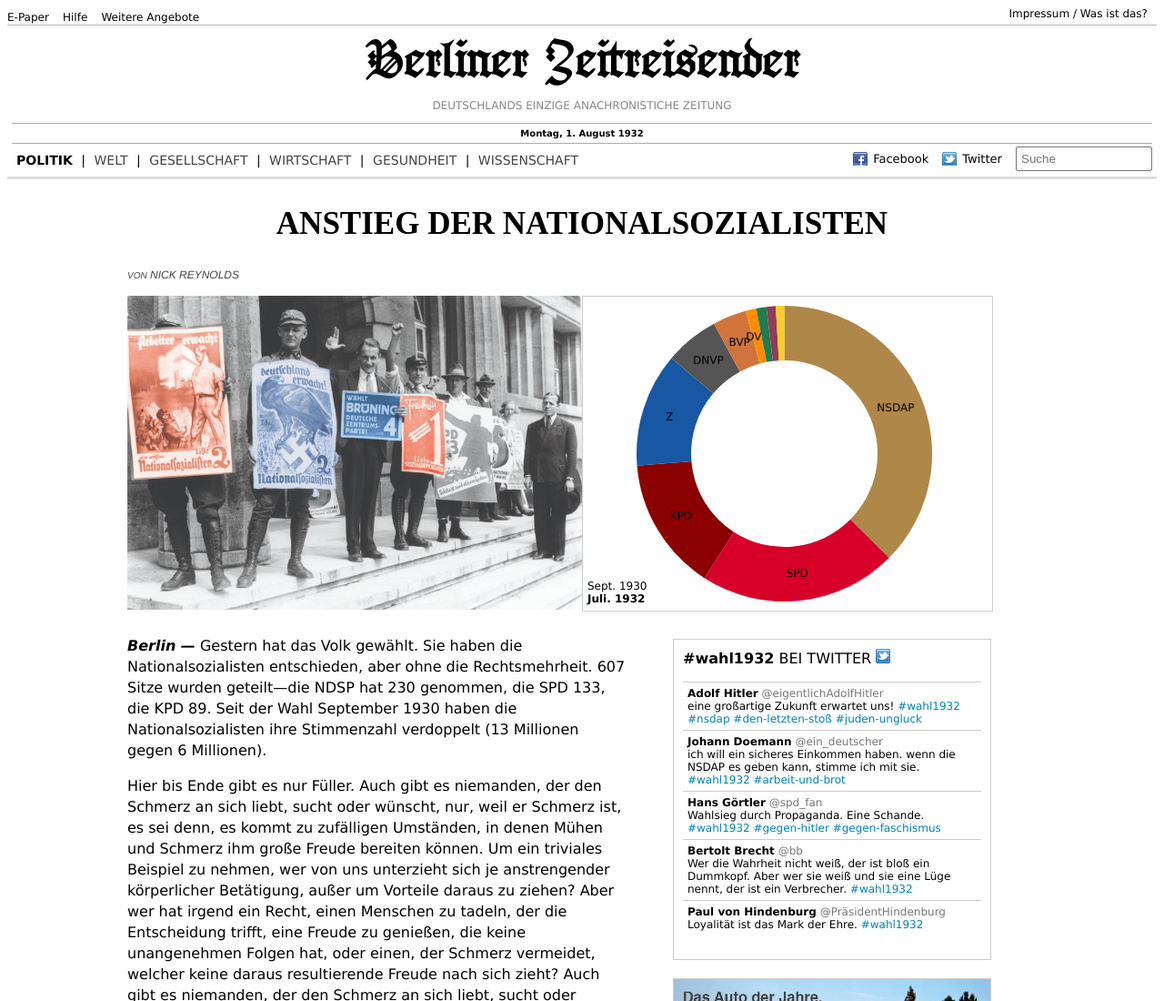
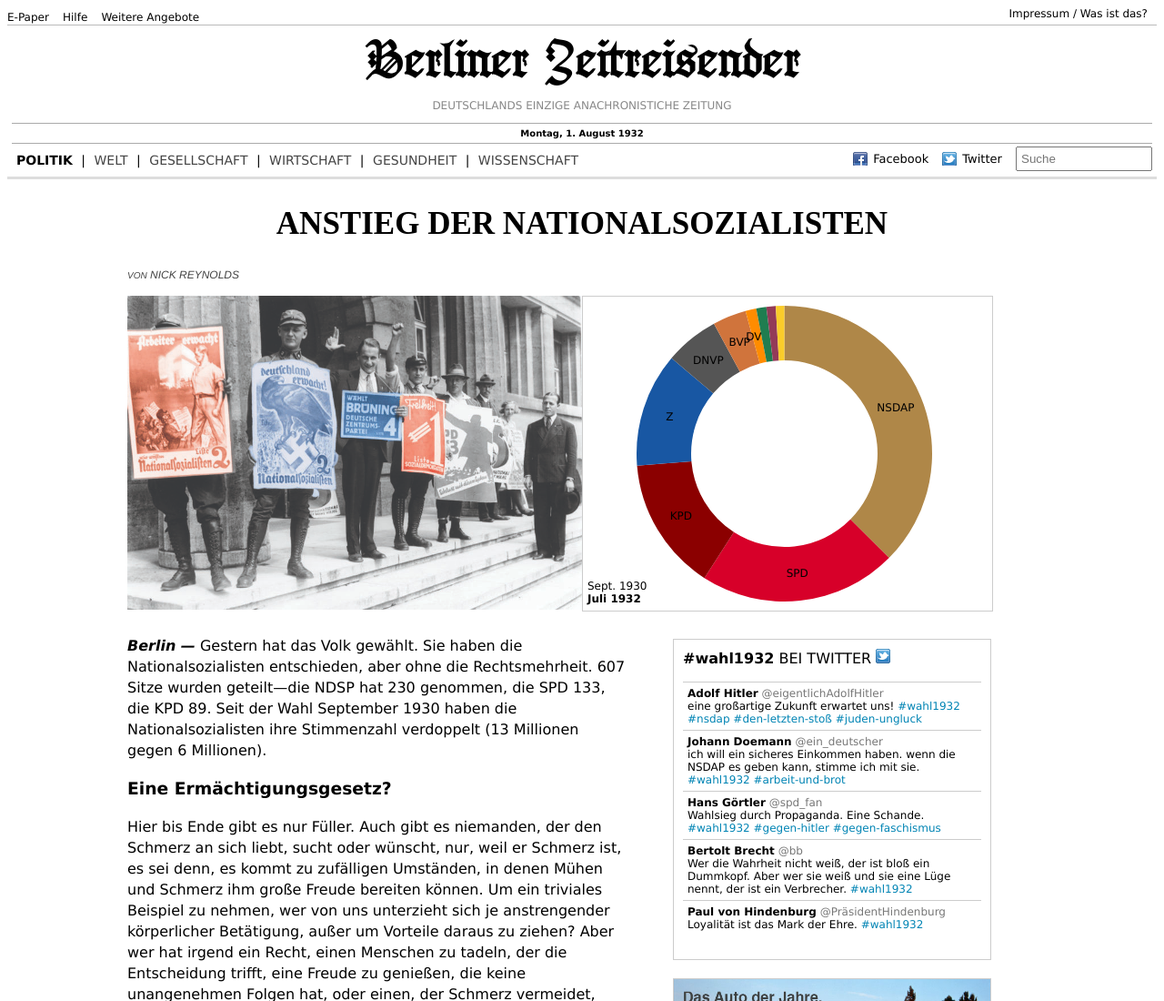
Before and after one commit to ndreynolds/ndreynolds.github.com, a plain HTML site: page deutsch-projekt/index.html in a window 1280 px wide. Shown: the top 1100 px of the page at 91% size. Drawn offline with Linux system fonts and the light colour scheme.

Commit message:
Adds heading, fixes typo.

```diff
--- a/deutsch-projekt/index.html
+++ b/deutsch-projekt/index.html
@@ -46,7 +46,7 @@
             <div id="graph">
             </div>
             <a class="toggle-btn active" data-url="sept1930.csv" href="#">Sept. 1930</a><br>
-            <a class="toggle-btn" data-url="juli1932.csv" href="#">Juli. 1932</a>
+            <a class="toggle-btn" data-url="juli1932.csv" href="#">Juli 1932</a>
           </div>
         </div>
         <div class="columns">
@@ -57,6 +57,8 @@
             NDSP hat 230 genommen, die SPD 133, die KPD 89.  Seit der Wahl
             September 1930 haben die Nationalsozialisten ihre Stimmenzahl
             verdoppelt (13 Millionen gegen 6 Millionen).
+
+            <h3>Eine Ermächtigungsgesetz?</h3>
 
             <p>Hier bis Ende gibt es nur Füller. Auch gibt es niemanden, der
             den Schmerz an sich liebt, sucht oder wünscht, nur, weil er Schmerz
```
